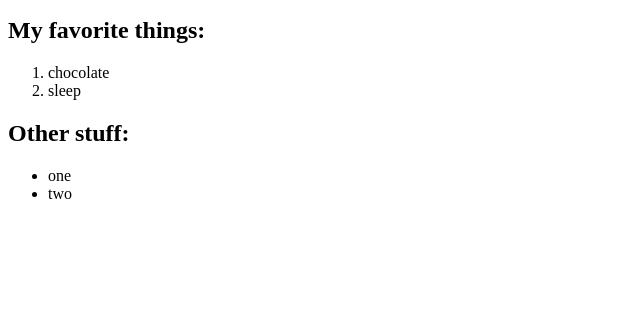
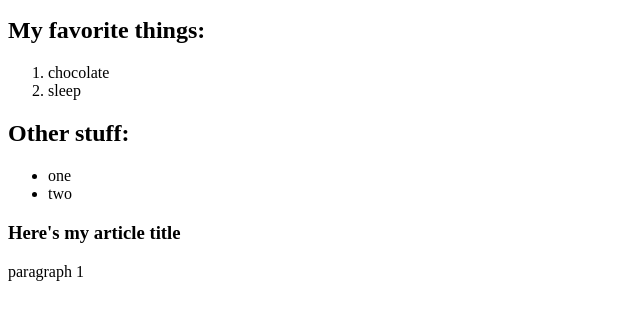
Before and after one commit to timsmith78/timsmith78.github.io, a plain HTML site: page index.html in a window 1280 px wide. Shown: the part 87-406 px from the top of the page, without its empty margins (0-640 px from the left). Drawn offline with Linux system fonts and the light colour scheme.

Commit message:
Update index.html

```diff
--- a/index.html
+++ b/index.html
@@ -19,5 +19,13 @@
       <li>one</li>
       <li>two</li>
     </ul>
+    <main>
+      <article>
+        <h3>Here's my article title</h3>
+        <section>
+          <p>paragraph 1</p>
+        </section>
+      </article>
+    </main>
   </body>
 </html>
```
